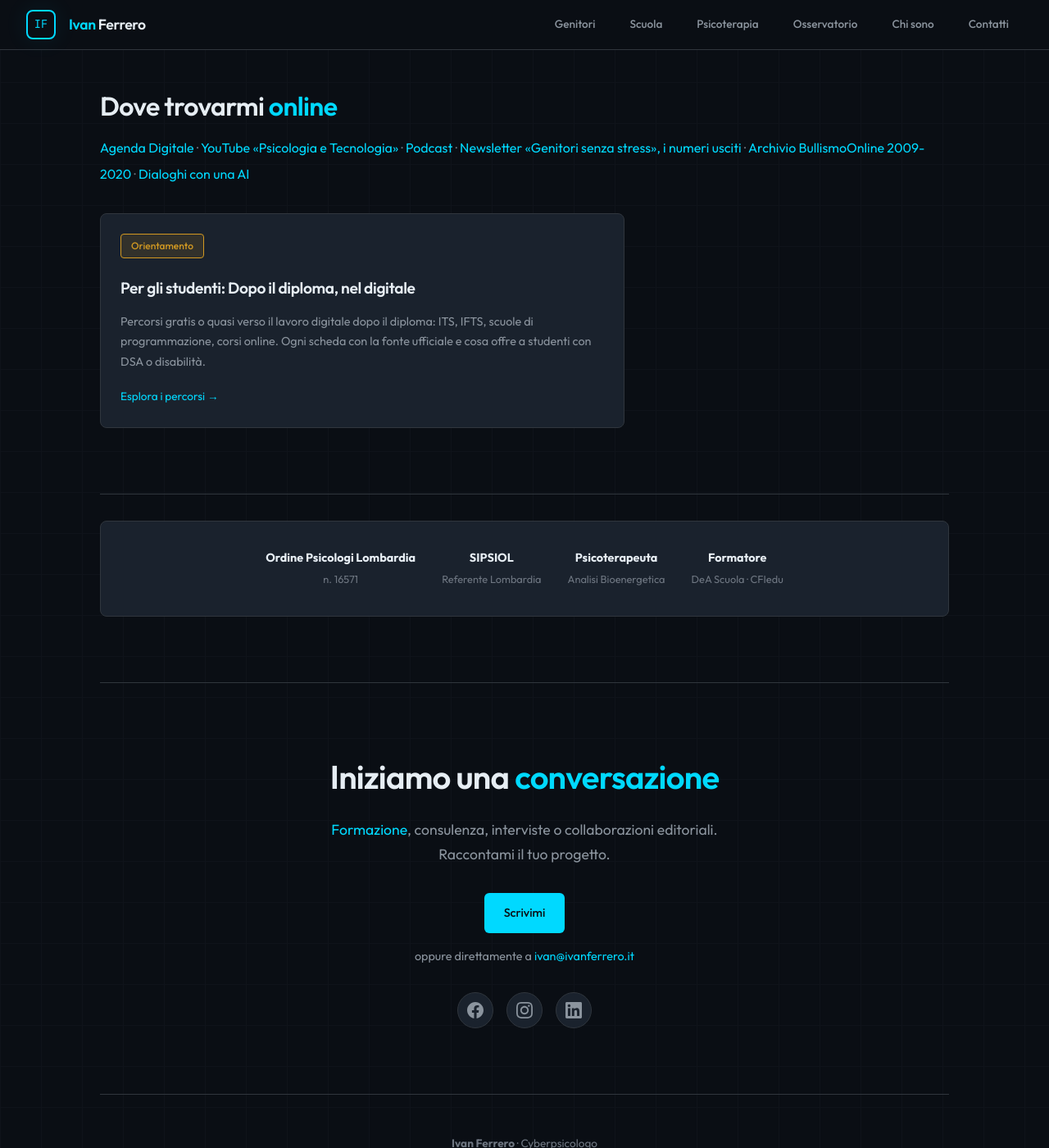
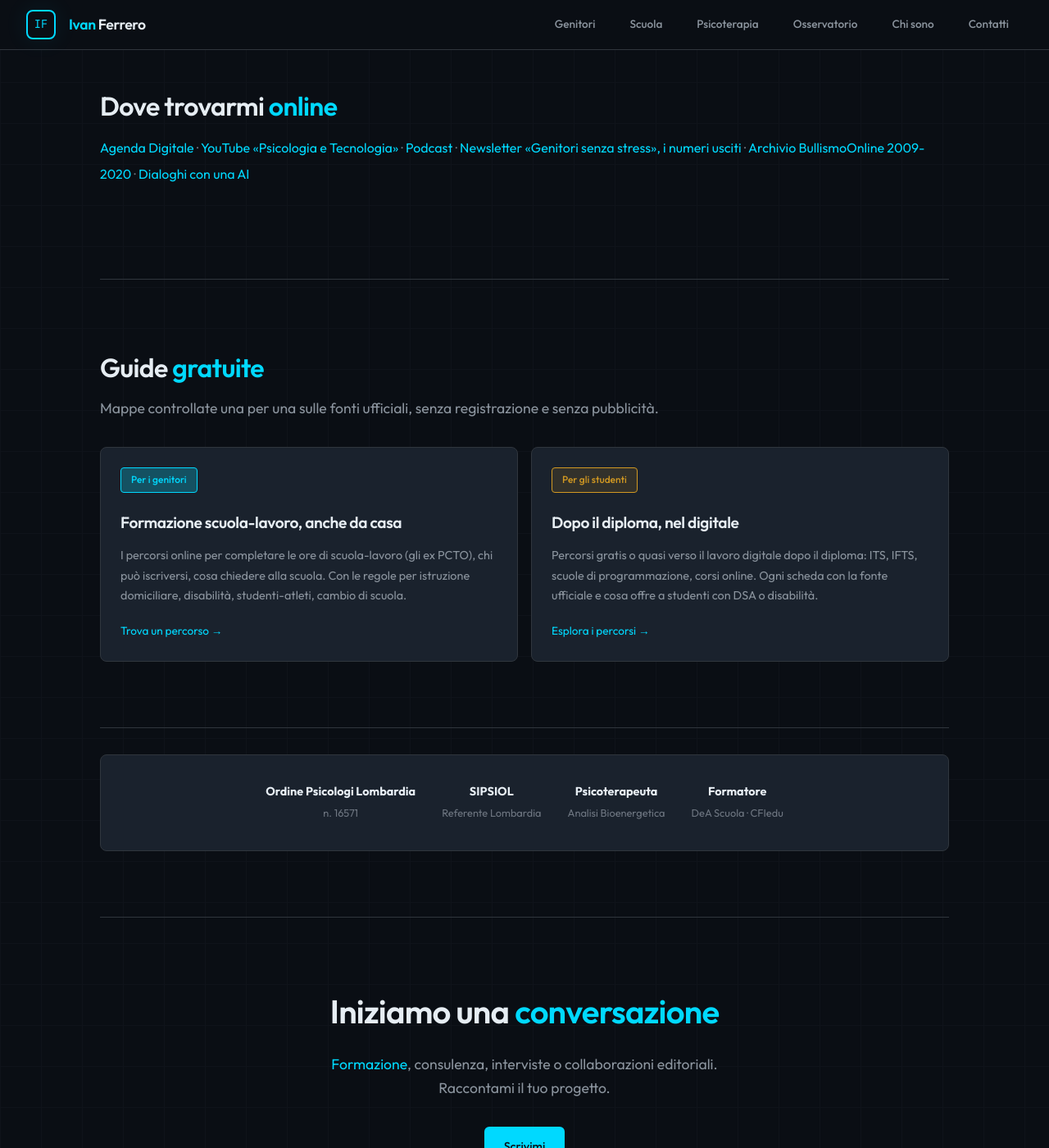
Before and after one commit to IvanPsy/ivanferreroit, a Jekyll site: the page built from index.html, in a window 1280 px wide and 1400 px high, scrolled down 2743 px. Shown: the whole window at 82% size. Built offline with Jekyll 4.4.1, drawn with Linux system fonts in a browser that asks for light colours.

Commit message:
Update index.html

```diff
--- a/index.html
+++ b/index.html
@@ -229,7 +229,7 @@ permalink: /
         .online-links a { color: var(--accent-cyan); text-decoration: none; }
         .online-links a:hover { text-decoration: underline; }
         .online-links .sep { color: var(--text-muted); }
-        .project-card-single { max-width: 640px; }
+        .guide-grid { display: grid; grid-template-columns: repeat(auto-fit, minmax(280px, 1fr)); gap: 1rem; }
 
         .section-home {
             padding: 5rem 0;
@@ -578,12 +578,26 @@ permalink: /
                 <a href="/dialoghi/">Dialoghi con una AI</a>
             </p>
 
-            <a href="/dashboards/dopo-il-diploma/" class="project-card project-card-single">
-                <span class="tag tag-yellow">Orientamento</span>
-                <h3>Per gli studenti: Dopo il diploma, nel digitale</h3>
-                <p>Percorsi gratis o quasi verso il lavoro digitale dopo il diploma: ITS, IFTS, scuole di programmazione, corsi online. Ogni scheda con la fonte ufficiale e cosa offre a studenti con DSA o disabilit&agrave;.</p>
-                <span class="arrow">Esplora i percorsi &rarr;</span>
-            </a>
+        </section>
+
+        <!-- Guide gratuite: le dashboard di consultazione per famiglie e studenti (FSL26, HITECH26) -->
+        <section id="guide" class="section-home">
+            <h2>Guide <span class="text-cyan">gratuite</span></h2>
+            <p class="section-intro">Mappe controllate una per una sulle fonti ufficiali, senza registrazione e senza pubblicità.</p>
+            <div class="guide-grid">
+                <a href="/dashboards/scuola-lavoro-da-casa/" class="project-card">
+                    <span class="tag tag-cyan">Per i genitori</span>
+                    <h3>Formazione scuola-lavoro, anche da casa</h3>
+                    <p>I percorsi online per completare le ore di scuola-lavoro (gli ex PCTO), chi può iscriversi, cosa chiedere alla scuola. Con le regole per istruzione domiciliare, disabilit&agrave;, studenti-atleti, cambio di scuola.</p>
+                    <span class="arrow">Trova un percorso &rarr;</span>
+                </a>
+                <a href="/dashboards/dopo-il-diploma/" class="project-card">
+                    <span class="tag tag-yellow">Per gli studenti</span>
+                    <h3>Dopo il diploma, nel digitale</h3>
+                    <p>Percorsi gratis o quasi verso il lavoro digitale dopo il diploma: ITS, IFTS, scuole di programmazione, corsi online. Ogni scheda con la fonte ufficiale e cosa offre a studenti con DSA o disabilit&agrave;.</p>
+                    <span class="arrow">Esplora i percorsi &rarr;</span>
+                </a>
+            </div>
         </section>
 
         <!-- Credenziali -->
```
